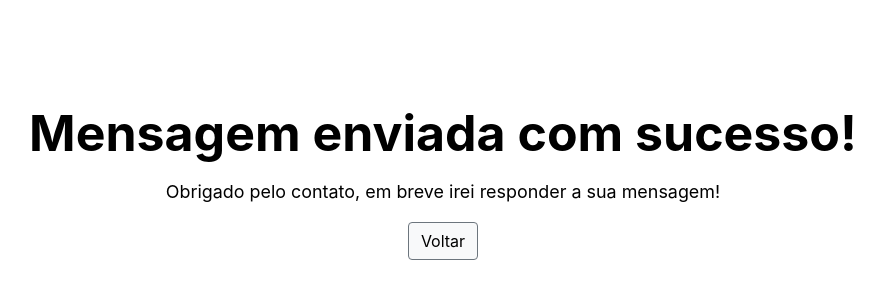
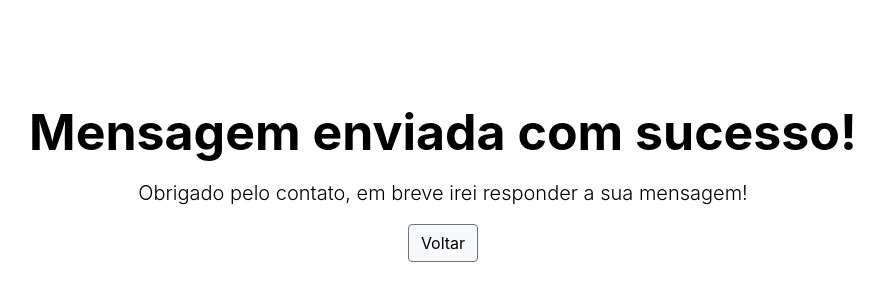
Before and after one commit to obrunorocha/obrunorocha.com.br, a Gatsby site: page /thanks in a window 1280 px wide. Shown: the part 222-522 px from the top of the page, without its empty margins (197-1081 px from the left). Built offline with nearby package versions, Linux system fonts and the light colour scheme; Gatsby itself is replaced by a stand-in of ours.

Commit message:
Update global.js

```diff
--- a/src/styles/global.js
+++ b/src/styles/global.js
@@ -19,8 +19,12 @@ h3 {
 }
 
 p {
-  font-size: 1.12rem;
-  font-weight: 400;
+  font-size: 1.25rem;
+  font-weight: 300;
+}
+
+button:focus{
+  outline: none;
 }
 
 @media (max-width: 1200px) {
```
